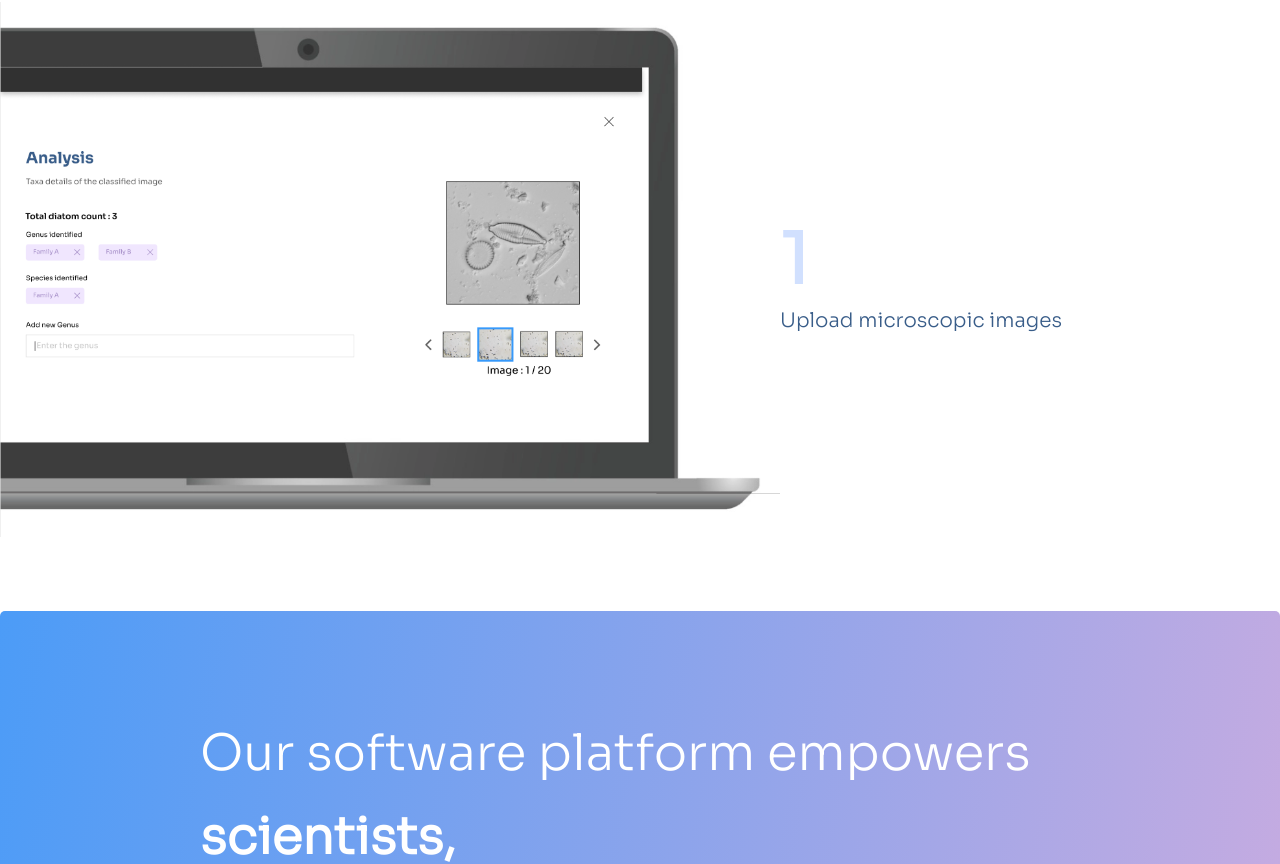
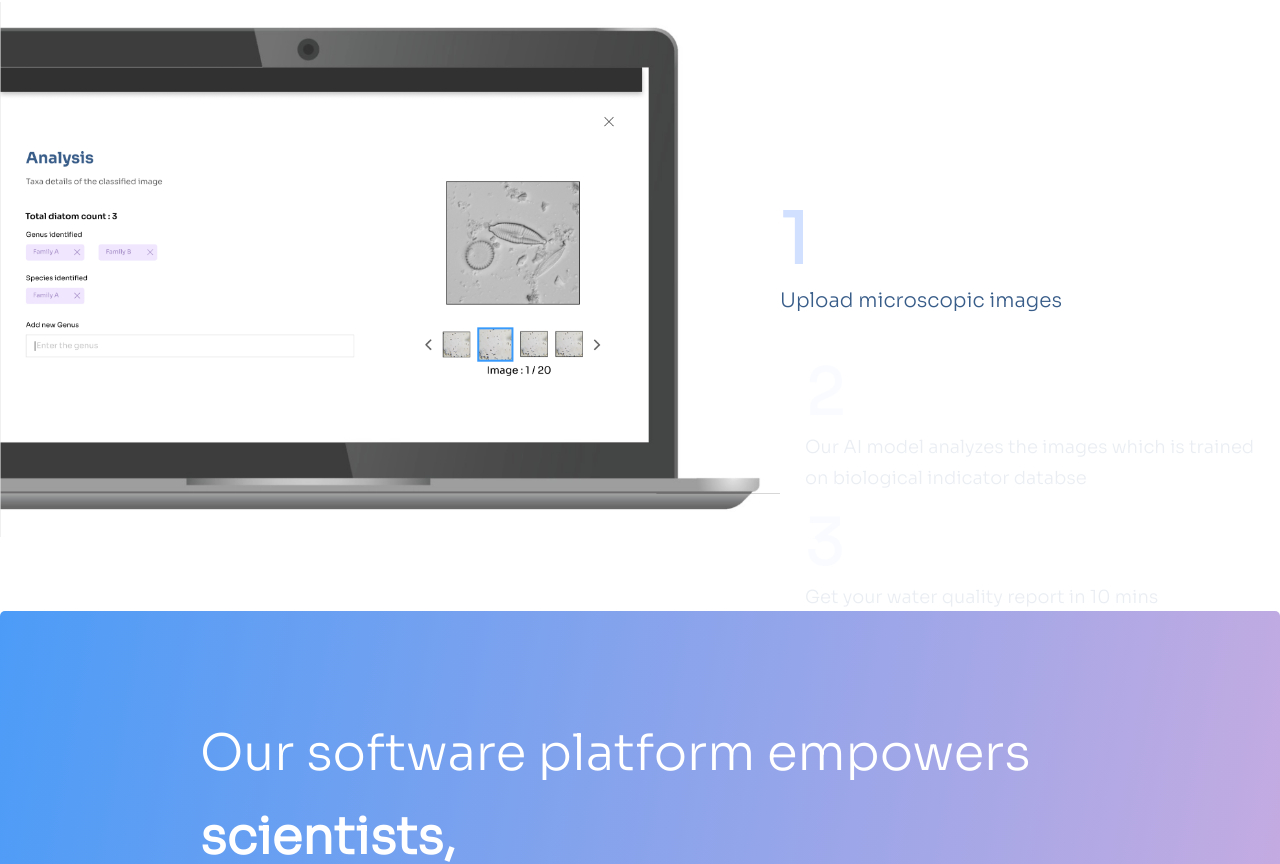
Before and after one commit to lekhrajsaa/Aivara_Frontend, a Next.js app: page / in a window 1280 px wide. Shown: the part 1847-2711 px from the top of the page. Built offline with nearby package versions, Linux system fonts and the light colour scheme.

Commit message:
updated_analysis_detail_slider

```diff
--- a/components/Analysis_detalis_slider/step.jsx
+++ b/components/Analysis_detalis_slider/step.jsx
@@ -1,12 +1,10 @@
-import React, {useRef} from 'react';
+import React from 'react';
 import classes from './step.module.css';
 
-const Step = ({countNum, stepInfo, currentStep}) => {
-
-    const stepElem = useRef();
+const Step = ({countNum, stepInfo}) => {
 
     return (
-        <div ref={stepElem} className={`${classes.step} ${currentStep ? classes.highLight : ''}`}>
+        <div className={`${classes.step}`}>
             <span className={classes.countNum}>{countNum}</span>
             <p className={classes.stepInfo}>{stepInfo}</p>
         </div>
--- a/components/Analysis_detalis_slider/step.module.css
+++ b/components/Analysis_detalis_slider/step.module.css
@@ -1,10 +1,8 @@
 .step{
     position: relative;
     top: 0px;
-    opacity: 0.2;
-    margin: 35px 0;
+    font-family: 'sora', sans-serif;
 }
-
 .countNum{
     font-size: 70px;
     font-weight: 600;
--- a/components/Analysis_detalis_slider/stepsSec.jsx
+++ b/components/Analysis_detalis_slider/stepsSec.jsx
@@ -1,8 +1,10 @@
-import React, { useRef, useState } from 'react';
+import React, { useRef, useState, useEffect } from 'react';
+import { Mousewheel } from 'swiper';
 import { Swiper, SwiperSlide } from 'swiper/react';
 import Step from './step';
 
-import classes from './stepsSec2.module.css';
+import classes from './stepsSec.module.css';
+// import './stepsSecRow.css';
 
 const steps = [
     {
@@ -21,89 +23,24 @@ const steps = [
 
 const StepsSec = () => {
 
-    const [currentStep, setCurrentStep] = useState(0);
-    const [topPos, setTopPos] = useState(0)
-    const stepContainer = useRef();
+    return (
+        <div className={classes.stepsSec}>
 
-    const stepsSecElem = useRef();
-
-    let scrolled = 0;
-    let topp = 0;
-    let timeout;
-
-    // const scrollHandler = e => {
-    //     // console.log(e)
-
-    //     if (timeout) clearTimeout(timeout);
-
-    //     if (e.deltaY > 0 && currentStep > -1) {
-    //         topp -= 20;
-    //         stepContainer.current.style.top = (topPos + topp) + 'px';
-    //         scrolled++;
-    //         // console.log(scrolled)
-
-    //         if (scrolled > 3) {
-    //             setCurrentStep(prvStep => ++prvStep)
-    //             setTopPos(prvPos => currentStep * 200)
-    //             scrolled = 0;
-    //             console.log(currentStep)
-    //         }
-    //     } else if (e.deltaY < 0 && currentStep < steps.length) {
-    //         scrolled--;
-
-    //         topp += 20;
-    //         stepContainer.current.style.top = (topPos + topp) + 'px';
-    //         // console.log(scrolled)
-
-    //         if (scrolled < -3) {
-    //             setTopPos(prvPos => prvPos + 200)
-    //             setCurrentStep(prvStep => --prvStep)
-    //             scrolled = 0;
-    //             console.log(currentStep)
-    //         }
-    //     }
-    //     timeout = setTimeout(() => {
-    //         topp = 0;
-    //         stepContainer.current.top = (topPos) + "px";
-    //         scrolled = 0;
-    //     }, 100);
-    // }
-
-    let canScroll = true;
-
-    const scrollHandler = e => {
-        console.log(stepsSecElem.current)
-        if(e.deltaY < 0 && canScroll){
-            canScroll = false;
-            stepsSecElem.current.scrollBy(0,-155)
-            // setCurrentStep(prvStep => {
-            //     if(!prvStep > steps.length){
-            //         return ++prvStep;
-            //     }
-            // })
-            setTimeout(() => {
-                canScroll = true;
-            }, 100);
-        }else if(e.deltaY > 0 && canScroll){
-            canScroll = false;
-            stepsSecElem.current.scrollBy(0,155)
-            // setCurrentStep(prvStep => --prvStep)
-            setTimeout(() => {
-                canScroll = true;
-            }, 800);
-        }
-    }
-
-    return (
-        <div ref={stepsSecElem} onWheel={scrollHandler} className={classes.stepsSec}>
-            <div ref={stepContainer} style={{ top: `${topPos}px` }} className={classes.stepsContainer}>
-                    {/* {steps.map((step, i) => {
-                        return <Step currentStep={i == currentStep} key={step.id} countNum={i + 1} stepInfo={step.stepInfo} />
-                    })} */}
-                    <Step currentStep={true} key={steps[0].id} countNum={1} stepInfo={steps[0].stepInfo} />
-                    <Step currentStep={true} key={steps[1].id} countNum={2} stepInfo={steps[1].stepInfo} />
-                    <Step currentStep={true} key={steps[2].id} countNum={3} stepInfo={steps[0].stepInfo} />
-            </div>
+                <Swiper
+                    direction='vertical'
+                    modules={[Mousewheel]}
+                    mousewheel={true}
+                    onSlideChange={(e) => console.log(e)}
+                    className={classes.stepsContainer}
+                    style={{ height: '150px' }}
+                >
+                    {steps.map((step, i) => {
+                        return <SwiperSlide key={step.id}>
+                            <Step key={step.id} countNum={i + 1} stepInfo={step.stepInfo} />
+                        </SwiperSlide>
+                    }
+                    )}
+                </Swiper>
         </div>
     );
 }
--- a/components/Analysis_detalis_slider/stepsSec.module.css
+++ b/components/Analysis_detalis_slider/stepsSec.module.css
@@ -5,17 +5,20 @@
     margin: auto;
     font-family: 'sora', sans-serif;
     position: relative;
-    /* outline: 2px solid lime; */
-    /* overflow-y: scroll; */
-    height: 180px;
-    overflow: hidden;
-    scroll-behavior: smooth;
+    /* overflow: hidden; */
 }
 .stepsContainer{
     position: relative;
     top: 0;
     transition: 0.3s ease;
-    /* padding: 200px 0; */
-    /* height: 150px; */
-    /* outline: 2px solid red; */
 }
+
+.swiper-slide{
+    opacity: 0.2 ;
+    transition: 0.4s ease;
+    transform: scale(0.5);
+}
+.swiper-slide.swiper-slide-active{
+    /* transform: scale(1); */
+    opacity: 1;
+}
--- a/components/Analysis_detalis_slider/stepsSec2.module.css
+++ /dev/null
@@ -1,21 +0,0 @@
-
-.stepsSec{
-    width: 500px;
-    text-align: left;
-    margin: auto;
-    font-family: 'sora', sans-serif;
-    position: relative;
-    /* outline: 2px solid lime; */
-    /* overflow-y: scroll; */
-    height: 180px;
-    overflow: hidden;
-    scroll-behavior: smooth;
-}
-.stepsContainer{
-    position: relative;
-    top: 0;
-    transition: 0.3s ease;
-    /* padding: 200px 0; */
-    /* height: 150px; */
-    /* outline: 2px solid red; */
-}
--- a/components/Home2/home2.js
+++ b/components/Home2/home2.js
@@ -92,7 +92,7 @@ const Home2 = () => {
          < ChangingText />
         </h5>
         <p className={classes.second_statement}>Discover more by experience</p>
-        <button className={classes.btn_third}>schedule demo</button>
+        <button className={classes.btn_third}>Schedule demo</button>
       </div>
       <div className={classes.early_brackers}>
         <h1>Early brackers</h1>
--- a/components/Home2/home2.module.css
+++ b/components/Home2/home2.module.css
@@ -198,6 +198,7 @@
 .water_problem_content {
   width: 100%;
   padding: 80px 70px 80px 75px;
+  background: radial-gradient(50% 40.36% at 100% 35.68%, #FFDEFA 20%, rgba(255, 255, 255, 0) 100%)
 }
 .first_statment {
   font-size: 70px;
@@ -228,7 +229,7 @@
 .btn_third {
   margin-top: 10px;
   padding: 13px 25px 13px 25px;
-  font-size: 15px;
+  font-size: 18px;
   /* background-color: #3699fb; */
   border: 2px solid #3699fb;
   outline: none;
--- a/components/we_solve/changingText.jsx
+++ b/components/we_solve/changingText.jsx
@@ -1,4 +1,4 @@
-import React, {useState, useEffect} from 'react';
+import React, { useState, useEffect } from 'react';
 import Line from '../line_component/line';
 import classes from './changingText.module.css';
 import ChangingWord from './changingWord';
@@ -36,8 +36,7 @@ const ChangingText = () => {
             <div className={classes.paragraphContainer}>
                 <p className={classes.ChangingPara}>
                     We solve <Line style={{ height: "72px" }}>complex</Line> water
-            problems using cutting edge technologies for{" "}
-            <ChangingWord text={currentWord} />
+                    problems using cutting edge technologies <br /> for  <ChangingWord text={currentWord} />
                 </p>
             </div>
         </div>
--- a/components/we_solve/changingText.module.css
+++ b/components/we_solve/changingText.module.css
@@ -1,8 +1,8 @@
 .section{
-    width: 105%;
-    height:600px;
+    /*width: 105%;*/
+    /*height:600px;*/
  /* background: radial-gradient(50% 100.36% at 100% 0.68%, #FFDEFA 10%, rgba(255, 255, 255, 0) 100%)  */
- background: radial-gradient(50% 40.36% at 100% 35.68%, #FFDEFA 20%, rgba(255, 255, 255, 0) 100%)
+ /* background: radial-gradient(50% 40.36% at 100% 35.68%, #FFDEFA 20%, rgba(255, 255, 255, 0) 100%)  */
 }
 .rightside_text{
     position: absolute;
--- a/styles/globals.css
+++ b/styles/globals.css
@@ -16,3 +16,16 @@ a {
 * {
   box-sizing: border-box;
 }
+.swiper-slide {
+  opacity: 0.1;
+  transition: 0.4s ease;
+  transform: scale(0.9);
+}
+/* .swiper-slide:nth-child(2){
+  opacity: 0.2;
+} */
+
+.swiper-slide.swiper-slide-active {
+  opacity: 1;
+  transform: scale(1);
+}
```
Lines whose indentation alone changed are shown as unchanged.
